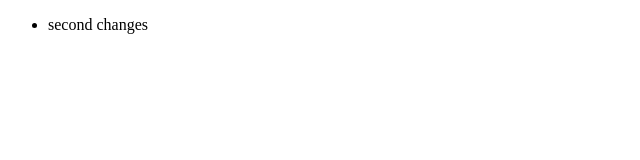
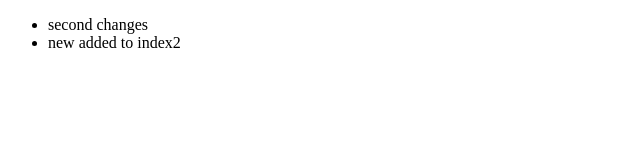
Before and after one commit to JinfengW/secondgit, a plain HTML site: page index2.html in a window 1280 px wide. Shown: the whole page, without its empty margins (0-640 px from the left). Drawn offline with Linux system fonts and the light colour scheme.

Commit message:
change and add on index2

```diff
--- a/index2.html
+++ b/index2.html
@@ -6,6 +6,8 @@
 <body>
 	<ul>
 		<li>second changes</li>
+		<li>new added to index2</li>
+
 	</ul>
 </body>
 </html>
```
